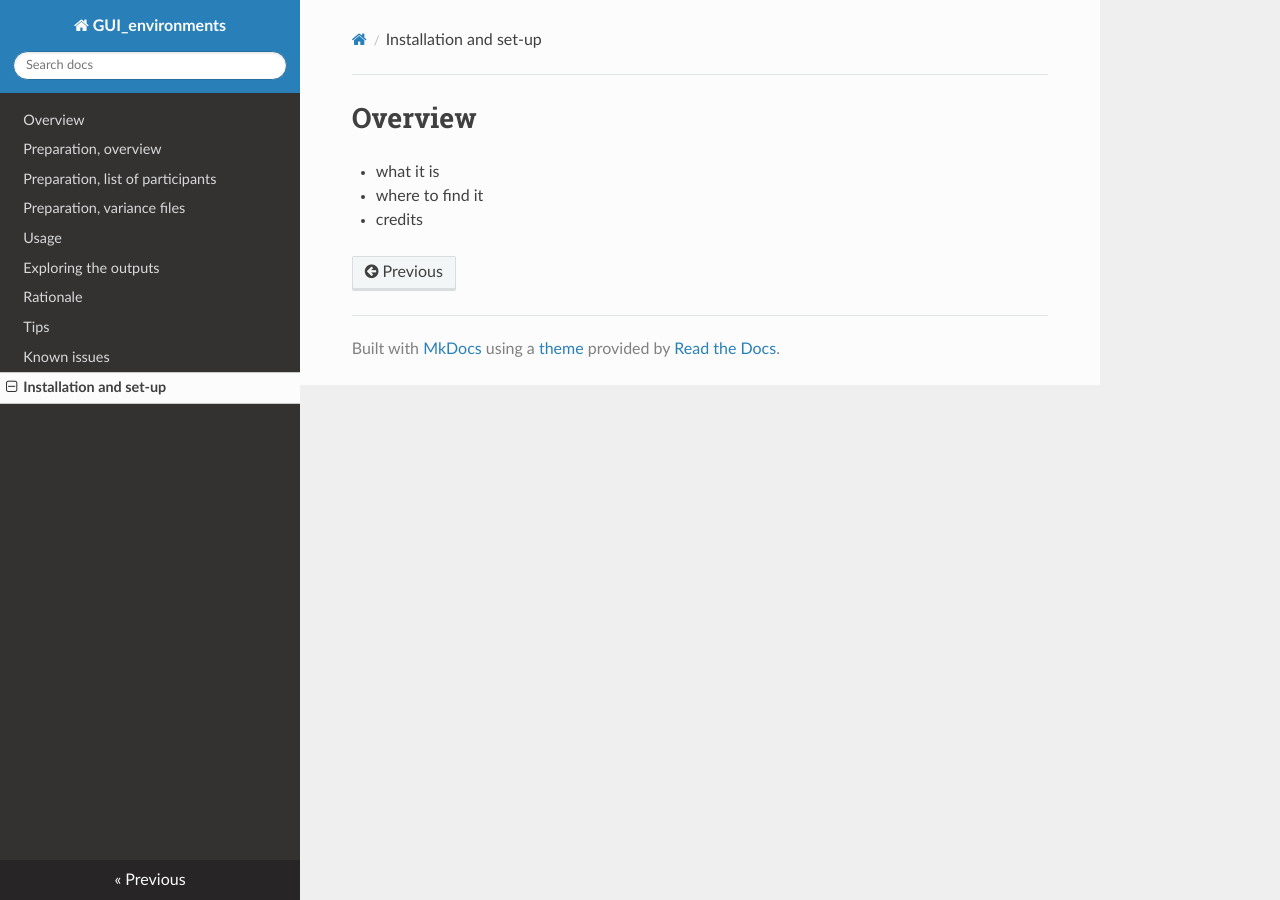
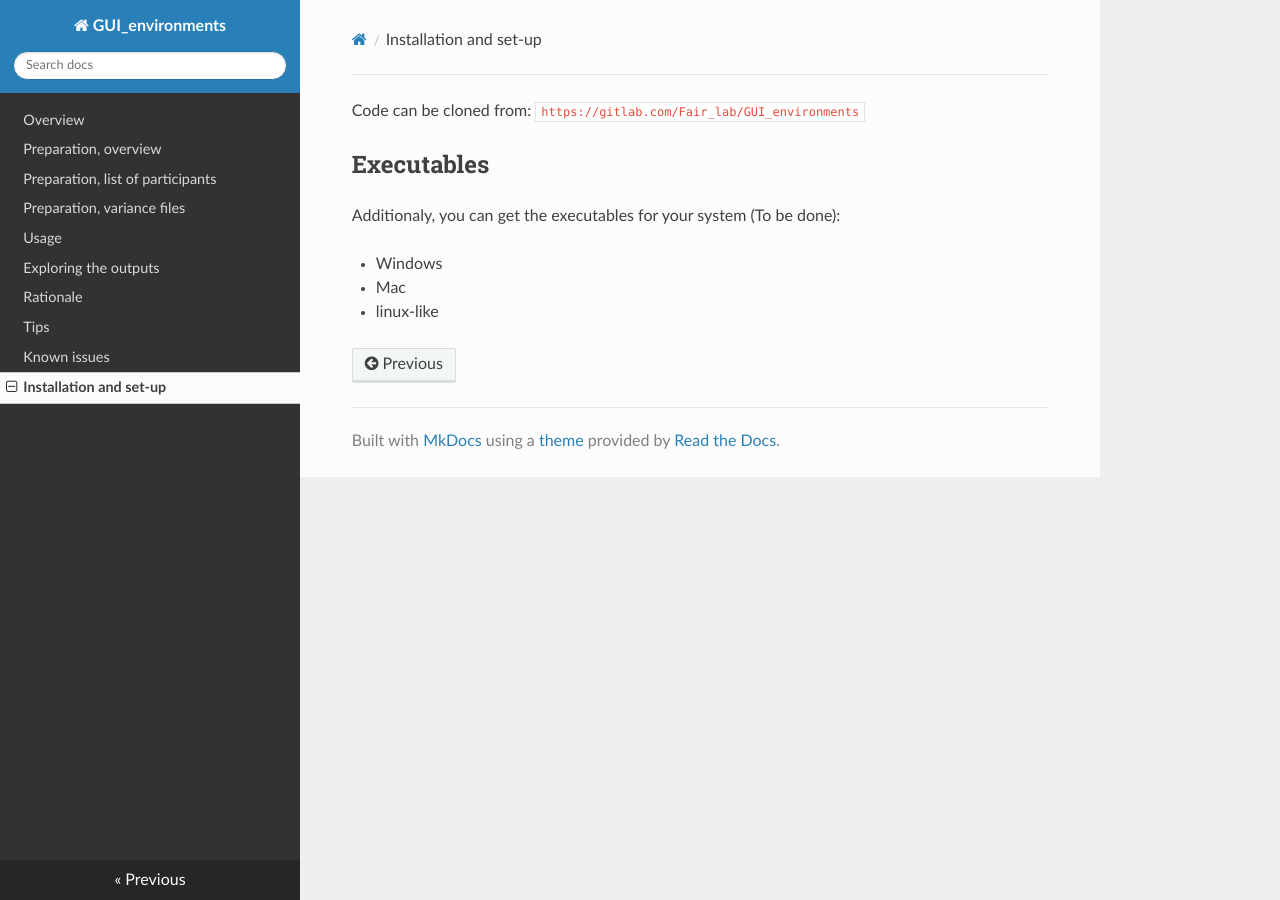
Before and after one commit to omiranda/GUI_environments_documentation, an MkDocs documentation site: the page built from docs/install_and_setup.md, in a window 1280 px wide. Built offline with MkDocs 1.6.1, drawn with Linux system fonts in a browser that asks for light colours; nearby versions of some CDN libraries; old or Windows-style settings are respelled for this version of MkDocs.

Commit message:
Update install_and_setup.md

```diff
--- a/docs/install_and_setup.md
+++ b/docs/install_and_setup.md
@@ -1,4 +1,9 @@
-# Overview
- - what it is
- - where to find it
- - credits
+Code can be cloned from: `https://gitlab.com/Fair_lab/GUI_environments`
+
+## Executables
+
+Additionaly, you can get the executables for your system (To be done):
+
+- Windows
+- Mac
+- linux-like
```
